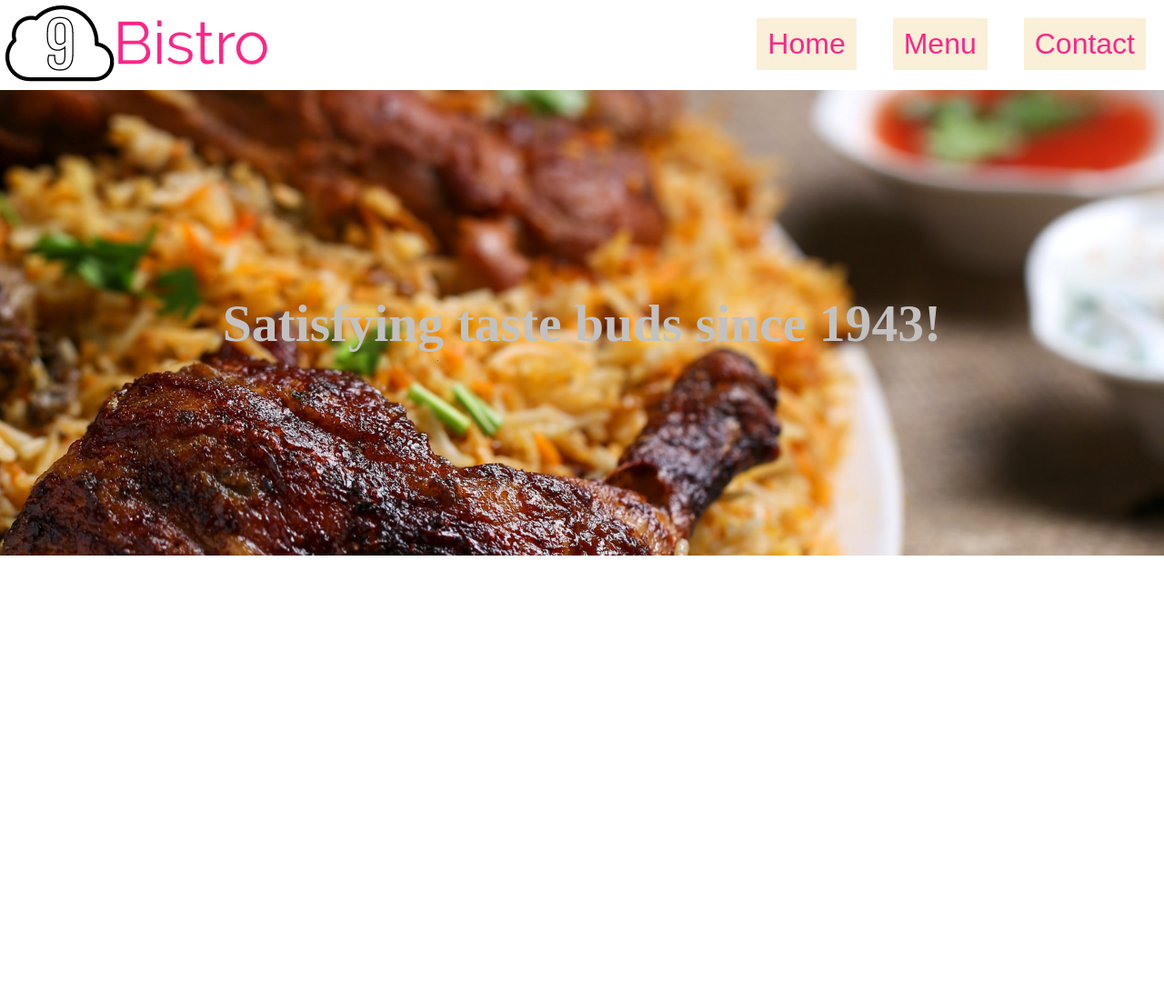
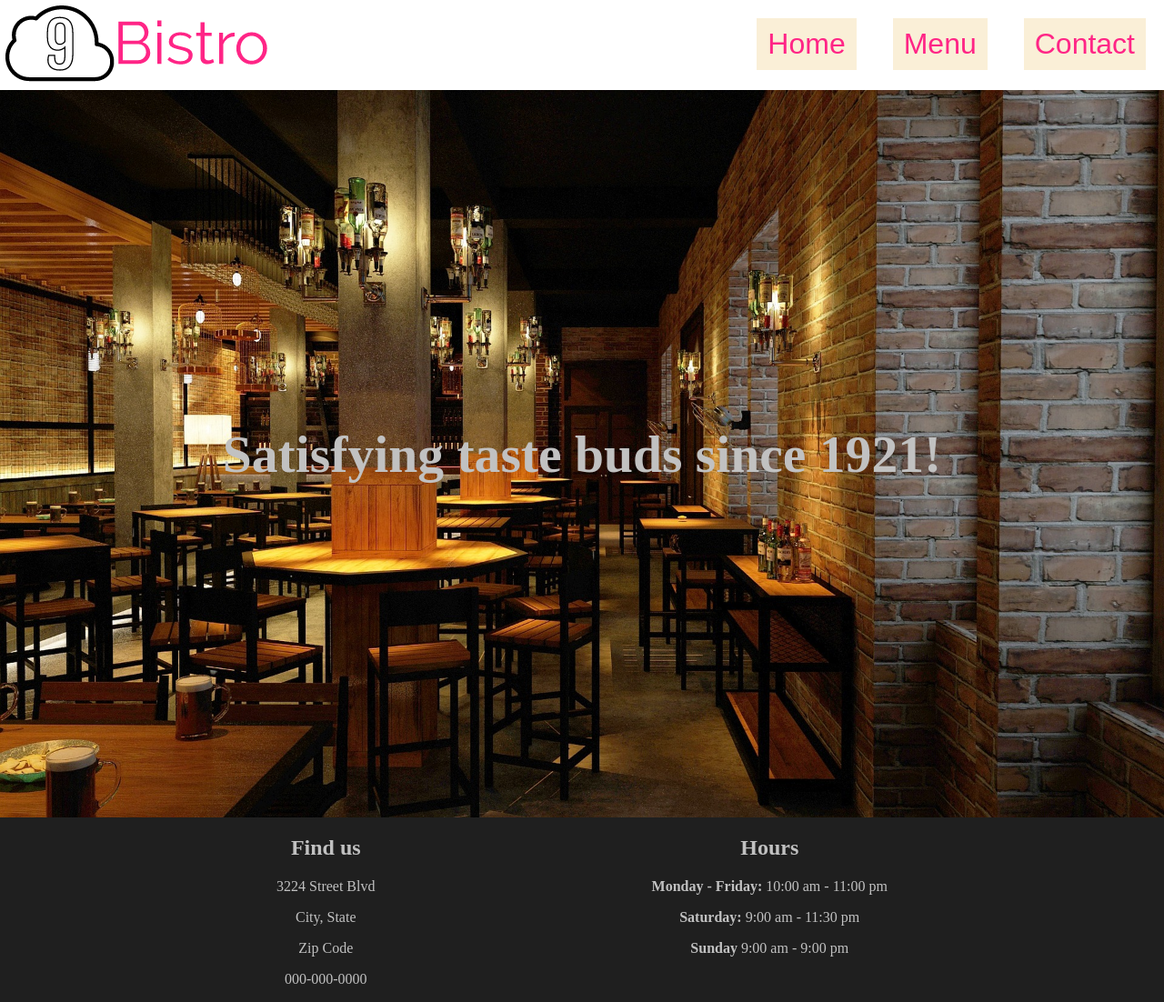
Before and after one commit to SebastienPJ/restaurant-page, a website built with webpack: page dist/index.html in a window 1280 px wide. Shown: the whole page at 91% size. Before the commit the page ends 800 px from the top, so only its background shows below. Built offline with nearby package versions, Linux system fonts and the light colour scheme.

Commit message:
added home-page

```diff
--- a/src/home.js
+++ b/src/home.js
@@ -22,18 +22,45 @@ const createHomePage = function() {
 
 
   /***** Message on main page *****/
-  const headline = document.createElement('main');
-  headline.style.backgroundImage = "url('./img/back-rice.jpg')";
-  headline.style.backgroundSize = 'cover';
-  headline.style.backgroundPosition = 'center'
+  const home = document.createElement('main');
+  home.style.backgroundImage = "url('./img/bistro.jpg')";
+  home.style.backgroundSize = 'cover';
+  home.style.backgroundPosition = 'left';
+  home.classList.add('home-page');
 
 
 
-  mainDiv.appendChild(headline);
+  mainDiv.appendChild(home);
 
   const message = document.createElement('h1');
-  message.textContent = "Satisfying taste buds since 1943!"
-  headline.appendChild(message);
+  message.textContent = "Satisfying taste buds since 1921!";
+  home.appendChild(message);
+
+
+
+  const footer = document.createElement('footer');
+  footer.classList.add('footer');
+  footer.innerHTML = `
+    <div class="address-section">
+      <h2>Find us</h2>
+      <p>3224 Street Blvd</p>
+      <p>City, State</p>
+      <p>Zip Code</p>
+      <p>000-000-0000</p>
+    </div>
+
+
+    <div class="operating-hours">
+      <h2> Hours</h2>
+      <p> <span>Monday - Friday:</span> 10:00 am - 11:00 pm</p>
+      <p> <span>Saturday:</span> 9:00 am - 11:30 pm</p>
+      <p> <span>Sunday</span> 9:00 am - 9:00 pm</p>
+
+    </div>
+
+  </div> `
+
+  mainDiv.appendChild(footer);
 
 };
 
--- a/src/styles.css
+++ b/src/styles.css
@@ -12,7 +12,7 @@ body {
 
 h1 {
   font-size: calc(2em + 2vw);
-  color: rgb(194, 193, 193);
+  color: rgb(193, 193, 193);
 }
 
 main {
@@ -49,6 +49,37 @@ nav button:hover {
   background:#ff2586;
   color: black;
 }
+
+
+
+/***** HOME PAGE SECTION *****/
+
+.home-page {
+  /* background-image: url('images/homepage.jpg'); */
+  /* background-image: url('images/homeimage.jpg'); */
+
+  /* background-image: url('images/bistro.jpg'); */
+  /* background-position: left; */
+  /* background-size: cover; */
+
+
+  height: 100vh;
+}
+
+.footer {
+  display: flex;
+  flex-wrap: wrap;
+  justify-content: space-evenly;
+  /* background: rgb(138, 138, 138); */
+  background: #1f1f1f;
+
+  color: rgb(193, 193, 193);
+  /* border-top: 3px solid black; */
+
+  /* height: 100px; */
+}
+
+
 
 
 
```
Also changed, not shown: dist/img/bistro.jpg (added), dist/index.html, dist/main.js, src/images/bistro.jpg (added), 1 other file.
